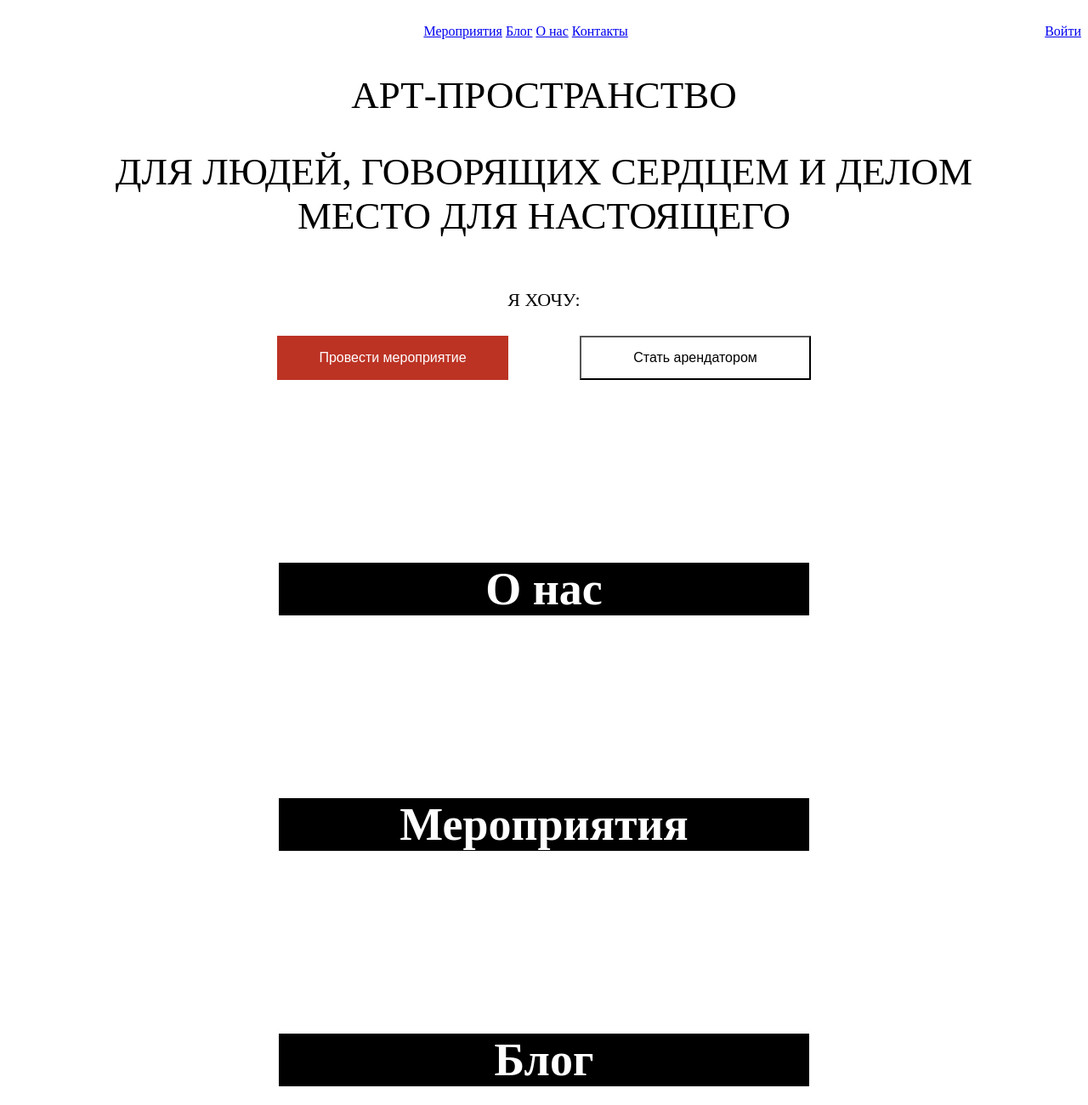
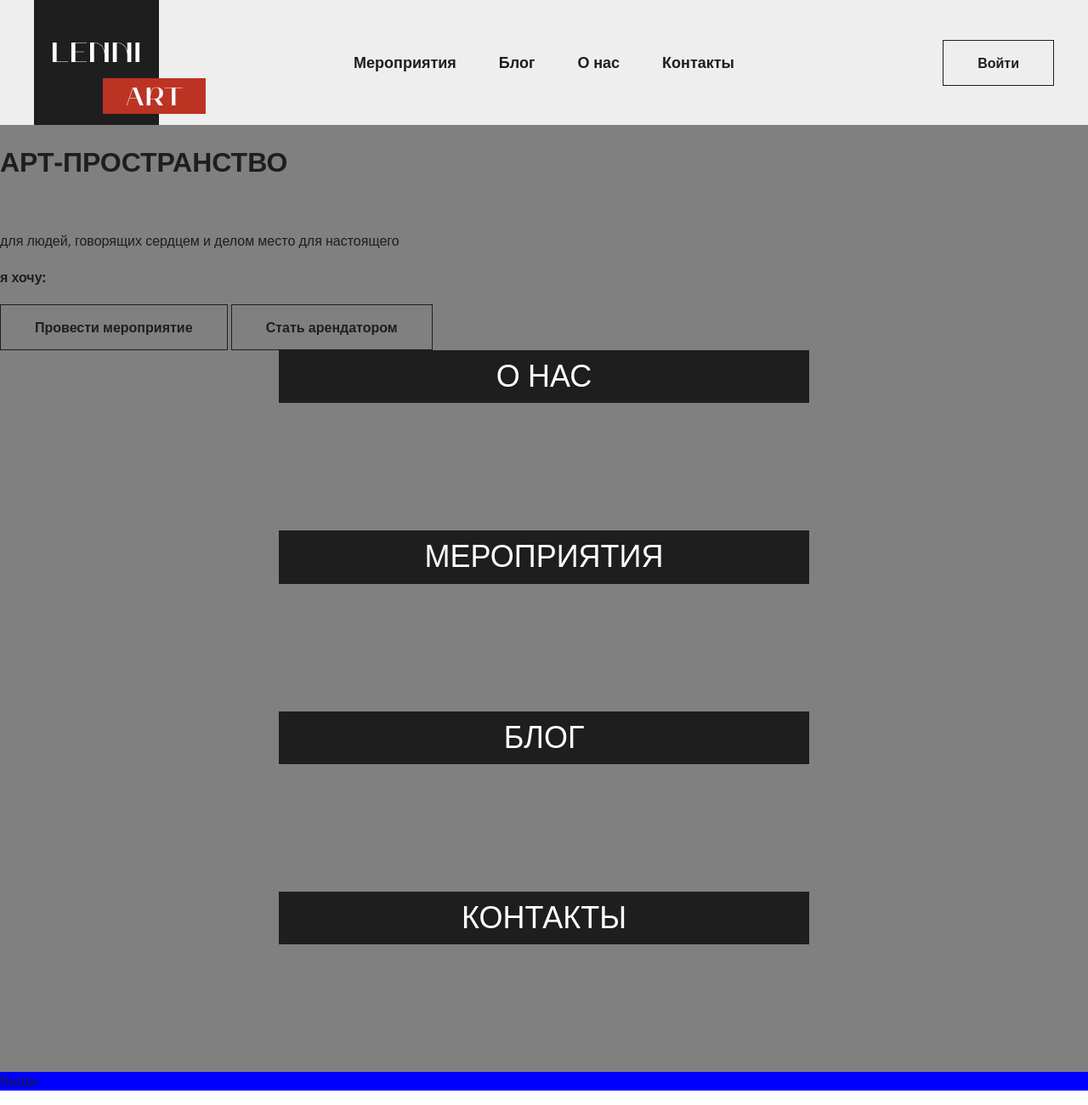
Before and after one commit to an4ugov1a-web/desktop-tutorial, a plain HTML site: page index.html in a window 1280 px wide. Shown: the top 1300 px of the page at 85% size. Drawn offline with nearby package versions, Linux system fonts and the light colour scheme.

Commit message:
Задание 4

```diff
--- /dev/null
+++ b/events.html
@@ -0,0 +1,86 @@
+<!DOCTYPE html>
+ <html lang="ru">
+  <head>
+    <meta charset ="UTF-8" />
+    <title>Ленни</title>
+<link rel="preconnect" href="https://fonts.googleapis.com">
+<link rel="preconnect" href="https://fonts.gstatic.com" crossorigin>
+<link href="https://fonts.googleapis.com/css2?family=Lora:ital,wght@400,500;1,400..700&family=Open+Sans:ital,wght@0,300..800;1,300..800&display=swap" rel="stylesheet">
+    <link rel="stylesheet" href="styles/styles.css">
+  </head>
+
+  <body class="body">
+    <header class="page-header">
+	<div class= "page-header__container">
+ <a class="page-header__logo" href="#">
+<img class= "page-header__logo-icon" src="images/logo.svg" alt="logo"/>
+</a>
+      <nav class="page-header__nav">
+        <a class="page-header__nav-link" href ="#">Мероприятия</a>
+        <a class="page-header__nav-link" href ="#">Блог</a>
+        <a class="page-header__nav-link" href ="#">О нас</a>
+        <a class="page-header__nav-link" href ="#">Контакты</a>
+      </nav>
+	  <div class="page-header__right-block">
+		  <a class="page-header__user-link btn" href="#">Войти</a>
+	  </div>
+</div>
+    </header>
+    <main class="main">
+	<div class="events">
+		<section class="listing events__listing">
+
+			<div class="listing__events-list">
+				<article class="event-card listing__event-card">
+					<a href="#" class="event-card__link">
+						<picture class="event-card__picture">
+							<img src="images/Nirvana.svg" class="event-card__img" alt="Nirvana" />
+						</picture>
+						<h4 class="event-card__title">Собираемся и слушаем альбом Nirvana. Nirvana</h4>
+						<p class="event-card__description"> Это третий альбом группы, выпущенный после смерти Курта Кобейна и первый, содержащий студийный материал. </p>
+						<time datetime="2024-12-07T18:00" class="event-card__time">07.12.2024 | начало 18.00</time>
+					</a>
+				</article>
+
+				<article class="event-card listing__event-card">
+					<a href="#" class="event-card__link">
+						<picture class="event-card__picture">
+							<img src="images/Nirvana.svg" class="event-card__img" alt="Nirvananana" />
+						</picture>
+						<h4 class="event-card__title">Собираемся и слушаем альбом Nirvana. Nirvana</h4>
+						<p class="event-card__description"> Это третий альбом группы </p>
+						<time datetime="2024-12-07T18:00" class="event-card__time">07.12.2024 | начало 18.00</time>
+					</a>
+				</article>
+
+				<article class="event-card listing__event-card">
+					<a href="#" class="event-card__link">
+						<picture class="event-card__picture">
+							<img src="images/Nirvana.svg" class="event-card__img" alt="Nirva" />
+						</picture>
+						<h4 class="event-card__title"> слушаем альбом Nirvana. Nirvana</h4>
+						<p class="event-card__description"> Это третий  </p>
+						<time datetime="2024-12-07T18:00" class="event-card__time">07.12.2024 | начало 18.00</time>
+					</a>
+				</article>
+				<article class="event-card listing__event-card">
+					<a href="#" class="event-card__link">
+						<picture class="event-card__picture">
+							<img src="images/Nirvana.svg" class="event-card__img" alt="Nirva" />
+						</picture>
+						<h4 class="event-card__title"> слушаем альбом Nirvana. Nirvana</h4>
+						<p class="event-card__description"> Это третий  </p>
+						<time datetime="2024-12-07T18:00" class="event-card__time">07.12.2024 | начало 18.00</time>
+					</a>
+				</article>
+
+
+			</div>
+		</section>
+	</div>
+
+    </main>
+<footer class="page-footer">footer</footer>
+
+  </body>
+</html>
--- a/index.html
+++ b/index.html
@@ -2,19 +2,29 @@
  <html lang="ru">
   <head>
     <meta charset ="UTF-8" />
-    <title<Ленни</title>
+    <title>Ленни</title>
+<link rel="preconnect" href="https://fonts.googleapis.com">
+<link rel="preconnect" href="https://fonts.gstatic.com" crossorigin>
+<link href="https://fonts.googleapis.com/css2?family=Lora:ital,wght@400,500;1,400..700&family=Open+Sans:ital,wght@0,300..800;1,300..800&display=swap" rel="stylesheet">
     <link rel="stylesheet" href="styles/styles.css">
   </head>
+
   <body class= "body">
     <header class="page-header">
-       <a class="page-header__logo" href="#"></a>
-      <nav class="page-header__nav">
-        <a class="page-header__nav-link" href ="#">Мероприятия</a>
-        <a class="page-header__nav-link" href ="#">Блог</a>
-        <a class="page-header__nav-link" href ="#">О нас</a>
-        <a class="page-header__nav-link" href ="#">Контакты</a>
-      </nav>
-<a class="page-header__user-link" href="#">Войти</a>
+        <div class="page-header__container">
+            <a class="page-header__logo" href="#">
+                <img class="page-header__logo-icon" src="images/logo.svg" alt="logo" />
+            </a>
+            <nav class="page-header__nav">
+                <a class="page-header__nav-link" href="#">Мероприятия</a>
+                <a class="page-header__nav-link" href="#">Блог</a>
+                <a class="page-header__nav-link" href="#">О нас</a>
+                <a class="page-header__nav-link" href="#">Контакты</a>
+            </nav>
+            <div class="page-header__right-block">
+                <a class="page-header__user-link btn" href="#">Войти</a>
+            </div>
+        </div>
     </header>
     <main class="main">
 	<div class= "home">
@@ -35,7 +45,7 @@
 
     <section class="about home__about">
         <h2 class= "about__section-title section-title">О нас</h2>
-	<div class "about__container"></div>
+	<div class="about__container"></div>
     </section>
 
     <section class="upcoming home__upcoming">
@@ -56,7 +66,7 @@
 	<div class="doit"></div>
 	</div>
     </main>
-<footer class="page-footer"></footer>
+<footer class="page-footer">footer</footer>
 
   </body>
 </html>
--- a/styles/styles.css
+++ b/styles/styles.css
@@ -1,88 +1,235 @@
-h1 {
-color: black;
-font-size: 45px;
-font-weight: normal;
- text-align: center;
- margin: 20px auto;
+html,
+body {
+width: 100%;
+margin: 0;
+padding: 0;
+}
+
+body{
+box-sizing: border-box;
+display: flex;
+flex-direction: column;
+min-height: 100vh;
+padding-top: 147px;
+font-family: "Open Sans", sans-serif;
+font-size: 16px;
+line-height: 1.375;
+color: #1f1e1e;
+}
+
+
+.page-header__container{
+box-sizing: border-box;
+display: flex;
+align-items: center;
+width: 100%;
+max-width: 1414px;
+margin: 0 auto;
+padding-left: 40px;
+padding-right: 40px;
+}
+
+.page-header__logo{
+    flex-shrink: 0;
+    font-size: 0;
+    width: 202px;
+    height: 147px;
+
+}
+.page-header__logo-icon{
+    width: 100%;
+    height: 100%;
+}
+
+.page-header__nav{
+    display: flex;
+    align-items: baseline;
+    margin: 0 auto;
+     gap: 50px;
+}
+
+.page-header__nav-link{
+    color: rgb(31, 30, 30);
+    font-weight: 600;
+    font-size: 18px;
+    line-height: 1.38;
+    text-decoration: none;
+    transition: color 0.2s;
+}
+.page-header__nav-link:hover{
+color: rgb(188, 51, 36);
 }
 
 .page-header {
-    padding: 20px 0;
-    display: flex;
-    justify-content: space-between;
+    position: fixed;
+    top: 0;
+    left: 0;
+    width: 100%;
+    height: 147px;
+    background-color: rgba(222, 222, 222, 0.5);
+    backdrop-filter: blur(20px);
+    z-index: 100;
 }
-p {
-color: black;
-font-size: 45px;
+
+
+
+
+.page-header__right-block{
+display: flex;
+justify-content: flex-end;
+align-items: center;
+width: 202px;
+}
+
+.btn {
+display: inline-flex;
+box-sizing: border-box;
+padding: 15px 40px;
+border: 1px solid rgb(31, 30, 30);
+text-decoration: none;
+background-color: transparent;
+outline: none;
+color: rgb(31, 30, 30);
+font-family: "Open Sans", sans-serif;
+font-weight: 600;
+font-size: 16px;
+line-height: 1.375;
+text-align: center;
+overflow: hidden;
+cursor: pointer;
+transition: background-color 0.2s, color 0.2s;
+}
+
+.section-title {
+box-sizing: border-box;
+display: flex;
+justify-content: center;
+align-items: center;
+margin: 0 auto 150px;
+width: 100%;
+max-width: 624px;
+padding: 7px 45px 9px;
+background-color: #1f1e1e;
+color: #ffffff;
+font-family: "Lora" serif;
+font-weight: 500;
+font-size: 36px;
+line-height: 1.28;
 text-align: center;
 text-transform: uppercase;
-width: 1100px;
-margin: 0 auto;
-}
-.offers__title{
-font-weight: normal;
-font-size: 22px;
-text-align: center;
-text-transform: uppercase;
-margin-top: 60px;
+
 }
 
-.offers__btns {
-text-align: center;
-text-transform: uppercase;
+
+.btn:hover {
+	background-color: rgb(31, 30, 30);
+	color: #ffffff;
+
 }
-.btn.btn--red {
- margin-right: 80px;
- background-color: rgba(188, 51, 36, 1);
-color: white;
-font-size: 16px;
-width: 272px;
-height: 52px;
-border: #990000;
+.listing {
+	box-sizing: border-box;
+	display: flex;
+	margin: 0 auto;
+	padding-left: 40px;
+	padding-right: 40px;
+	width: 100%;
+	max-width: 1414px;
 }
-.btn {
-font-size: 16px;
-width: 272px;
-height: 52px;
-background-color: white;
+.listing__events-list {
+    max-width: 1414px;
+    display: flex;
+    flex-wrap: wrap;
+    gap: 120px 58px;
 }
-.home__about {
-font-size: 36px;
-text-align: center;
-margin-top: 60px;
-background-color: black;
-color: white;
-width: 624px;
-margin: 0 auto;
-margin-top: 215px;
+
+
+
+.events {
+    padding: 140px 0 150px;
+
 }
-.home__upcoming{
-font-size: 36px;
-text-align: center;
-margin-top: 60px;
-background-color: black;
-color: white;
-width: 624px;
-margin: 0 auto;
-margin-top: 215px;
+.main {
+	flex: 1 0 auto;
+	background-color: grey;
 }
-.home__listing{
-font-size: 36px;
-text-align: center;
-margin-top: 60px;
-background-color: black;
-color: white;
-width: 624px;
-margin: 0 auto;
-margin-top: 215px;
+
+.page-footer {
+	flex: 0 0 auto;
+ 	background-color: blue;
 }
-.home__contact{
-font-size: 36px;
-text-align: center;
-margin-top: 60px;
-background-color: black;
-color: white;
-width: 624px;
-margin: 0 auto;
-margin-top: 215px;
+
+
+.event-card {
+    display: flex;
+    width: 405px;
+    max-width: 100%;
+    min-width: 280px;
+    box-sizing: border-box;
 }
+
+.event-card__link {
+display: flex;
+flex-direction: column;
+width: 100%;
+color: #1f1e1e;
+text-decoration: none;
+}
+
+    .event-card__link:hover .event-card__title {
+        color: #bc3324;
+        text-decoration-color: #bc3324;
+    }
+
+.event-card__picture {
+display: block;
+position: relative;
+margin: 0 0 25px;
+font-size: 0;
+text-decoration: none;
+overflow: hidden;
+
+}
+
+.event-card__picture::after{
+    content: '';
+    display: block;
+    width: 100%;
+    padding-top: 107.16%;
+}
+.event-card__img{
+    display: block;
+    position: absolute;
+    top: 0;
+    left: 0;
+    width: 100%;
+    height: 100%;
+    object-fit: cover;
+
+}
+
+.event-card__title {
+    margin: 0 0 15px;
+    min-height: 65px;
+    font-weight: 600;
+    font-size: 24px;
+    line-height: 1.375;
+    text-decoration: underline transparent;
+    transition: color 0.2s, text-decoration-color 0.2s;
+}
+.event-card__description{
+    margin: 0 0 auto;
+
+
+}
+.event-card__time{
+    margin: 15px 0 0;
+    font-weight: 300;
+    font-size: 14px;
+    line-height: 1.35;
+
+}
+
+.listing__events-card {
+    width: calc(33.333% - 40px);
+
+}
```
Also changed, not shown: images/Nirvana.svg (added), images/logo.svg (added).
